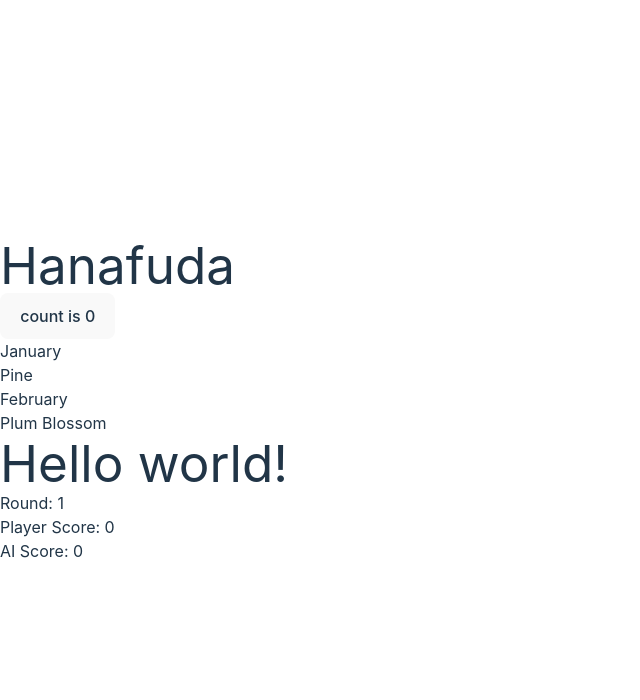
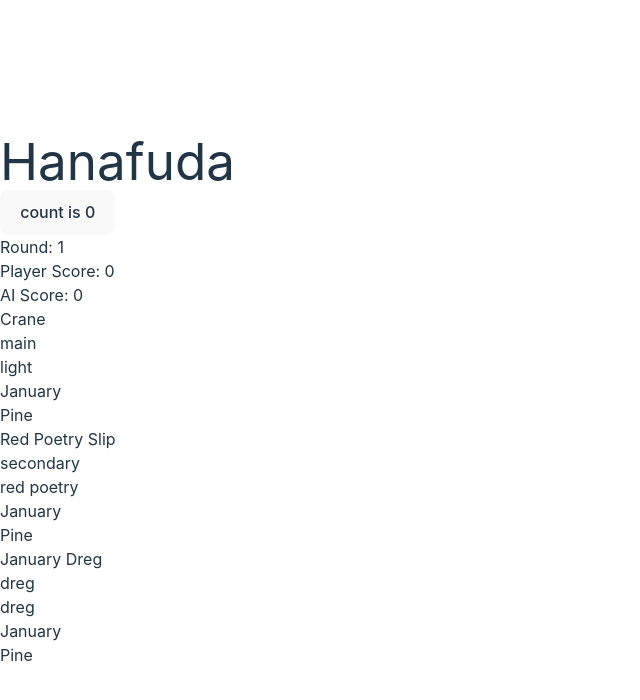
Before and after one commit to AndyDaMandy/hanafuda-vite-react-typescript, a React (Vite) app: page / in a window 1280 px wide. Shown: the top 700 px of the page, without its empty margins (0-640 px from the left). Built offline with nearby package versions, Linux system fonts and the light colour scheme.

Commit message:
updated json for better card reading

```diff
--- a/src/App.tsx
+++ b/src/App.tsx
@@ -12,11 +12,8 @@ const App: React.FunctionComponent = () => {
           count is {count}
         </button>
       </div>
+        <Game />
         <Card />
-        <h1 className="text-3xl font-bold underline">
-            Hello world!
-        </h1>
-        <Game />
     </>
   )
 }
@@ -44,8 +41,10 @@ type CardProps = {
     cardData: {
         id: number;
         name: string;
-        cards: object;
-    }[];
+        month: string;
+        type: string;
+
+    };
 }
 const CardSlot: React.FunctionComponent<CardProps> = (props) =>{
     const {cardData} = props;
@@ -80,6 +79,46 @@ const Hand: React.FunctionComponent<HandProps> = (props) => {
 }
  const Card: React.FunctionComponent = () => {
     //this is a JSON list of the cards.
+
+     const CARDS = [
+         {
+            "id": 0,
+            "name": "Crane",
+            "type": "main",
+            "point": "light",
+            "image": "path",
+            "month": "January",
+            "flower": "Pine",
+            "jpName": "光",
+            "jpMonth": "一月",
+            "jpFlower": "松",
+         },
+         {
+             "id": 1,
+             "name": "Red Poetry Slip",
+             "type": "secondary",
+             "point": "red poetry",
+             "image": "path",
+             "month": "January",
+             "flower": "Pine",
+             "jpName": "赤短冊",
+             "jpMonth": "一月",
+             "jpFlower": "松",
+         },
+         {
+             "id": 2,
+             "name": "January Dreg",
+             "type": "dreg",
+             "point": "dreg",
+             "image": "path",
+             "month": "January",
+             "flower": "Pine",
+             "jpName": "カス",
+             "jpMonth": "一月",
+             "jpFlower": "松",
+         },
+         ]
+     /*
     const CARDS = [
         {
             "id": 1,
@@ -144,12 +183,16 @@ const Hand: React.FunctionComponent<HandProps> = (props) => {
             }
         }
         ]
+      */
     return (
         <div>
             {CARDS.map((card) => {
                 return (
-                    <div id={card.id}>
+                    <div key={card.id}>
                         <ul>
+                            <li>{card.name}</li>
+                            <li>{card.type}</li>
+                            <li>{card.point}</li>
                             <li>{card.month}</li>
                             <li>{card.flower}</li>
                             <li></li>
@@ -176,8 +219,10 @@ const Game: React.FunctionComponent = () => {
 
     const scoring = (): boolean => {
         if (playerScore > aiScore){
+           // setRound(round++)
             return true;
         } else {
+           // round++
             return false;
         }
     }
```
